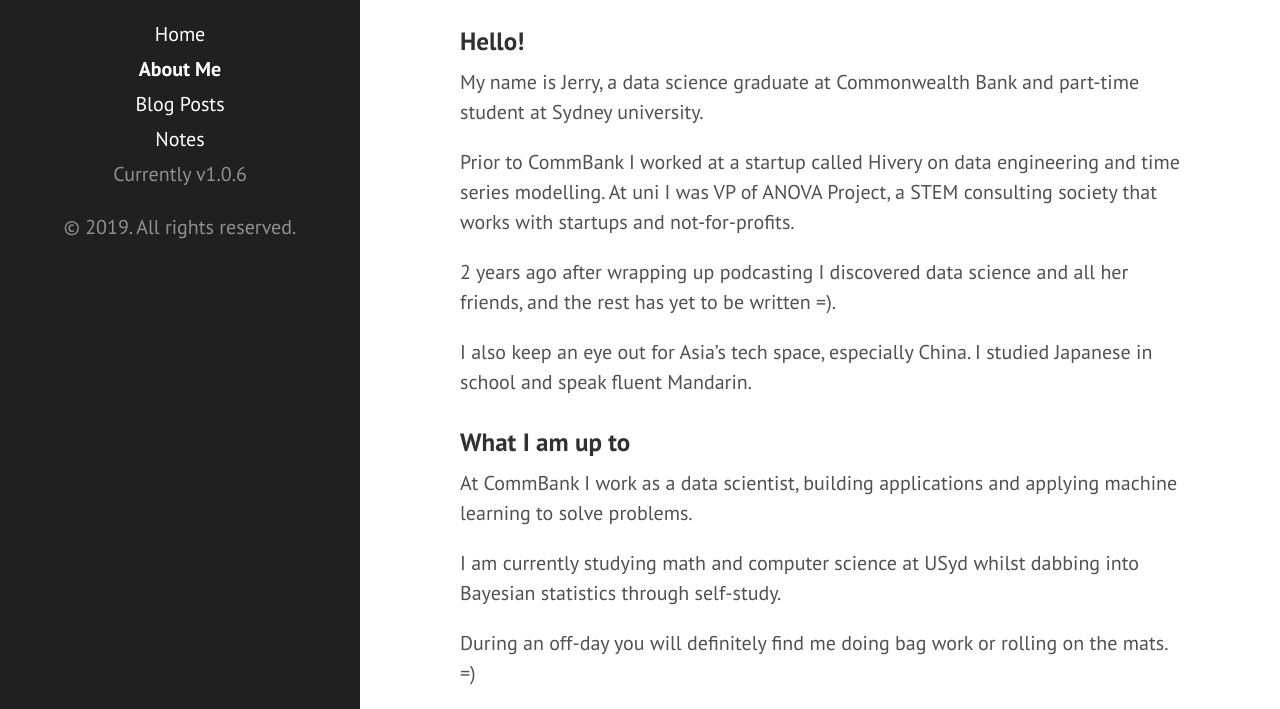
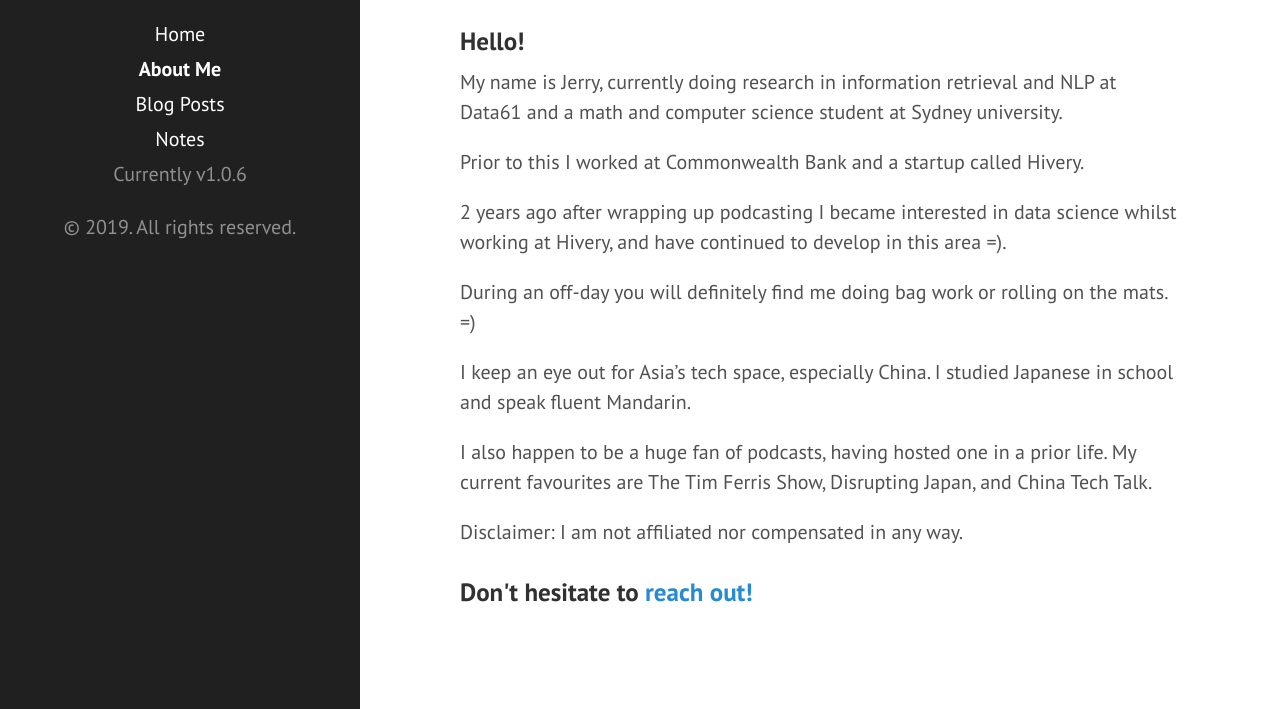
Before and after one commit to jerry-ye-xu/jerry-ye-xu.github.io, a Jekyll site: the page built from about.md, in a window 1280 px wide and 900 px high, scrolled down 593 px, cut to the strip 191-900 px from the top of the window. Built offline with Jekyll 4.4.1, drawn with Linux system fonts in a browser that asks for light colours.

Commit message:
updating about profile

```diff
--- a/about.md
+++ b/about.md
@@ -18,21 +18,15 @@
 
 ### Hello!
 
-My name is Jerry, a data science graduate at Commonwealth Bank and part-time student at Sydney university.
+My name is Jerry, currently doing research in information retrieval and NLP at Data61 and a math and computer science student at Sydney university.
 
-Prior to CommBank I worked at a startup called Hivery on data engineering and time series modelling. At uni I was VP of ANOVA Project, a STEM consulting society that works with startups and not-for-profits.
+Prior to this I worked at Commonwealth Bank and a startup called Hivery.
 
-2 years ago after wrapping up podcasting I discovered data science and all her friends, and the rest has yet to be written =).
-
-I also keep an eye out for Asia's tech space, especially China. I studied Japanese in school and speak fluent Mandarin.
-
-### What I am up to
-
-At CommBank I work as a data scientist, building applications and applying machine learning to solve problems.
-
-I am currently studying math and computer science at USyd whilst dabbing into Bayesian statistics through self-study.
+2 years ago after wrapping up podcasting I became interested in data science whilst working at Hivery, and have continued to develop in this area =).
 
 During an off-day you will definitely find me doing bag work or rolling on the mats. =)
+
+I keep an eye out for Asia's tech space, especially China. I studied Japanese in school and speak fluent Mandarin.
 
 I also happen to be a huge fan of podcasts, having hosted one in a prior life. My current favourites are The Tim Ferris Show, Disrupting Japan, and China Tech Talk.
 
```
